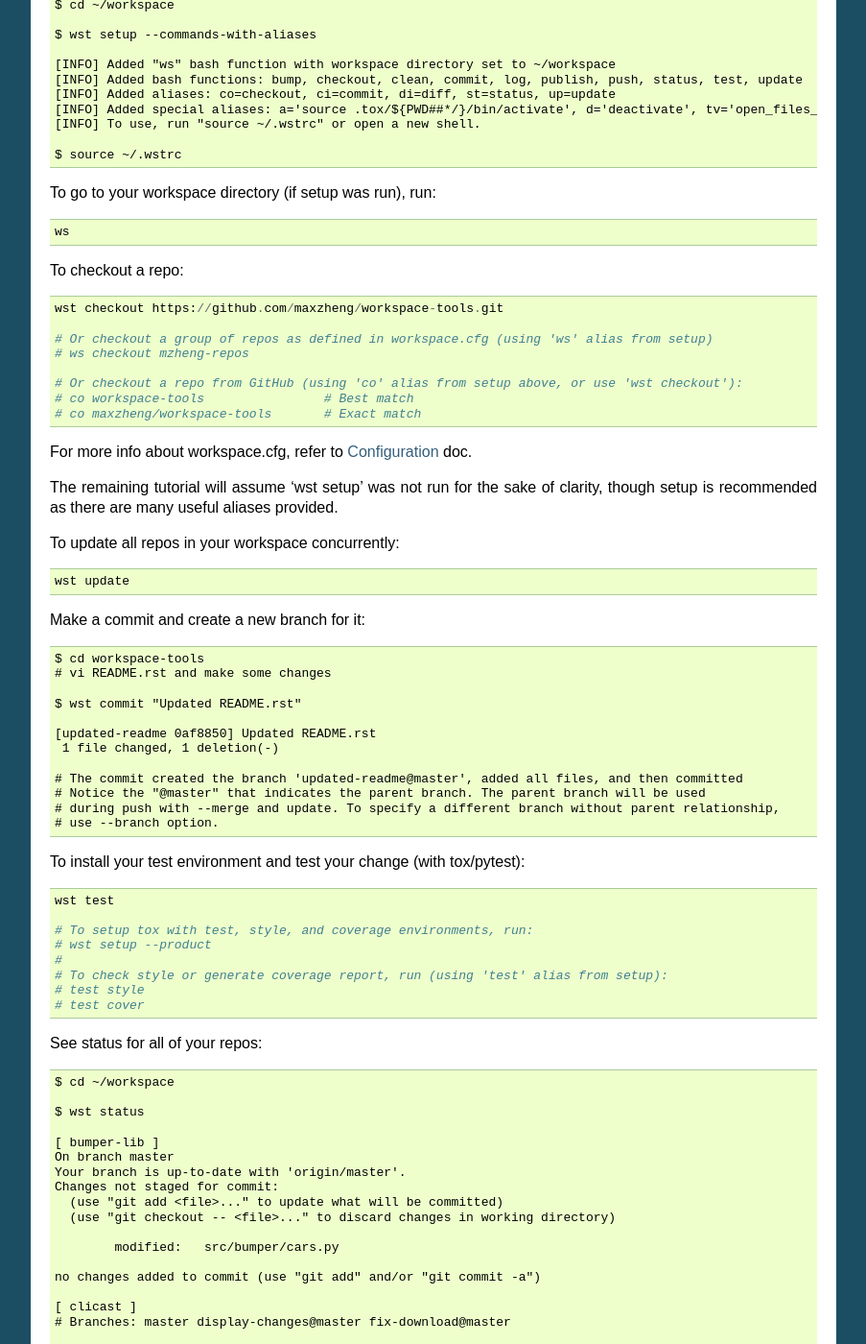
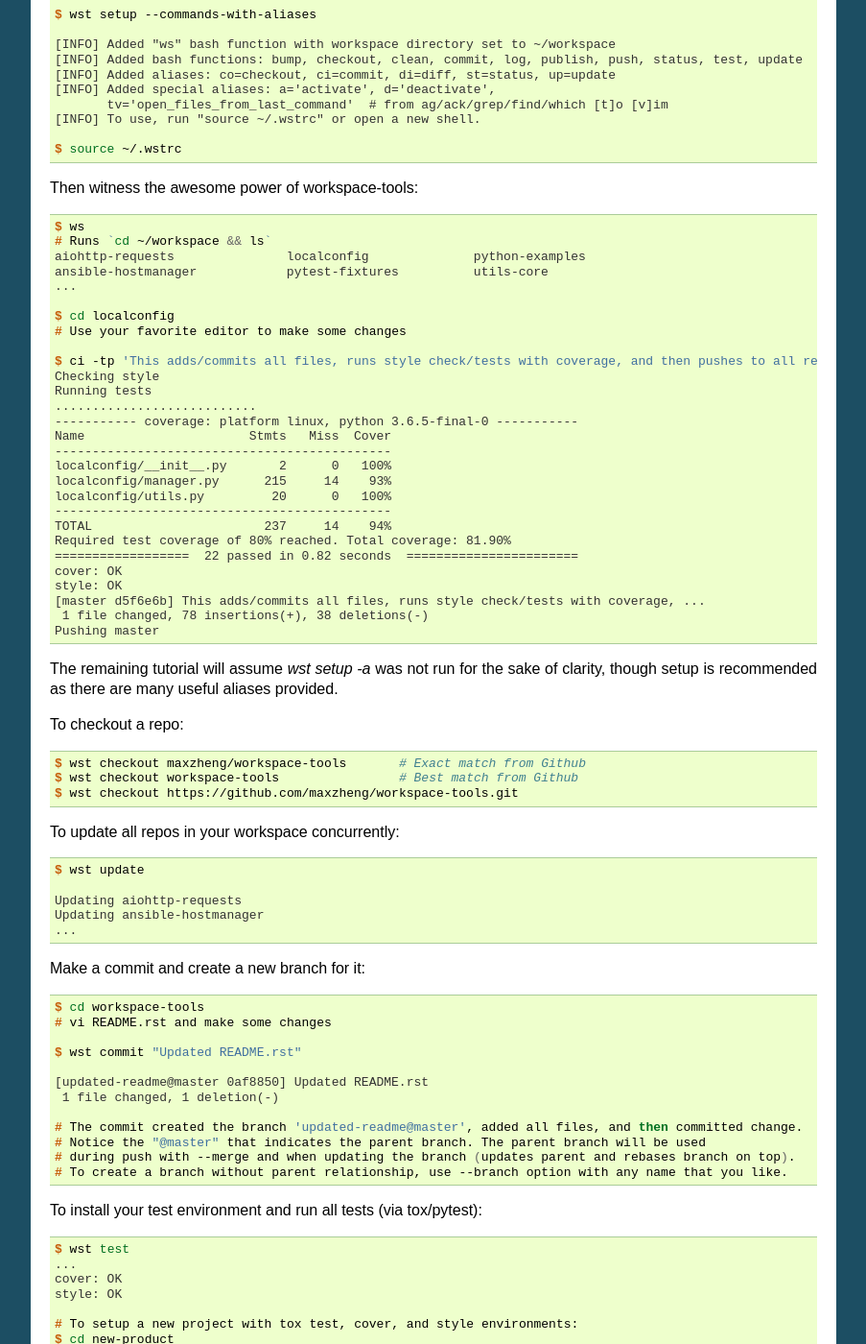
Before and after one commit to maxzheng/workspace-tools, a Sphinx documentation site: the page built from docs/README.rst, in a window 1280 px wide and 1400 px high, scrolled down 743 px. Shown: the whole window at 96% size, without its empty margins (198-1101 px from the left). Built offline with Sphinx 7.4.7, drawn with Linux system fonts in a browser that asks for light colours; some of the changed text lies outside the part shown.

Commit message:
Update README with better examples using new features

```diff
--- a/docs/README.rst
+++ b/docs/README.rst
@@ -9,27 +9,30 @@
 limited to what the author uses as, currently, it is foremost a personal tool to enhance the
 author's own productivity, but sharing it as others might find it useful.
 
+
 Overview
 ========
 
 * One tool to seamlessly manage / integrate all workspace tools, from setup to publish.
 * Simplified command execution for common workflow - just run one command, instead of many individual native ones.
-* Command execution is also smart / optimized - i.e. test command auto detects requirement changes to redevelop.
-* Path aware context commands that run across all checkouts - i.e. see status / diff for all repos.
-* Get the most out of other products by easily update your dependencies to the latest
-* Automatically install dependencies in editable mode for testing if configured
+* Command execution is also smart / optimized - e.g. test command auto detects requirement changes to redevelop.
+* Path aware context commands that run across all checkouts - e.g. see status / diff for all repos.
+* Get the most out of other products by easily updating your dependencies to the latest
 * Templates included to setup new product quickly
 * Support for multiple branches with child/parent relationship.
 * Cool and sensible shortcut aliases to help you do more by typing less - you will love "tv" [if you know ag]!
+
 
 Quick Start Tutorial
 ====================
 
 First, install it with::
 
-    $ pip install workspace-tools
+    pip install workspace-tools
 
-Second, optionally setup environment with bash functions/aliases::
+Second, optionally setup environment with bash functions/aliases:
+
+.. code-block:: console
 
     $ cd ~/workspace
 
@@ -38,64 +41,111 @@
     [INFO] Added "ws" bash function with workspace directory set to ~/workspace
     [INFO] Added bash functions: bump, checkout, clean, commit, log, publish, push, status, test, update
     [INFO] Added aliases: co=checkout, ci=commit, di=diff, st=status, up=update
-    [INFO] Added special aliases: a='source .tox/${PWD##*/}/bin/activate', d='deactivate', tv='open_files_from_last_command'  # from ag/ack/grep/find/which [t]o [v]im
+    [INFO] Added special aliases: a='activate', d='deactivate',
+           tv='open_files_from_last_command'  # from ag/ack/grep/find/which [t]o [v]im
     [INFO] To use, run "source ~/.wstrc" or open a new shell.
 
     $ source ~/.wstrc
 
-To go to your workspace directory (if setup was run), run::
+Then witness the awesome power of workspace-tools:
 
-    ws
+.. code-block:: console
 
-To checkout a repo::
+    $ ws
+    # Runs `cd ~/workspace && ls`
+    aiohttp-requests               localconfig              python-examples
+    ansible-hostmanager            pytest-fixtures          utils-core
+    ...
 
-    wst checkout https://github.com/maxzheng/workspace-tools.git
+    $ cd localconfig
+    # Use your favorite editor to make some changes
 
-    # Or checkout a group of repos as defined in workspace.cfg (using 'ws' alias from setup)
-    # ws checkout mzheng-repos
+    $ ci -tp 'This adds/commits all files, runs style check/tests with coverage, and then pushes to all remotes!'
+    Checking style
+    Running tests
+    ...........................
+    ----------- coverage: platform linux, python 3.6.5-final-0 -----------
+    Name                      Stmts   Miss  Cover
+    ---------------------------------------------
+    localconfig/__init__.py       2      0   100%
+    localconfig/manager.py      215     14    93%
+    localconfig/utils.py         20      0   100%
+    ---------------------------------------------
+    TOTAL                       237     14    94%
+    Required test coverage of 80% reached. Total coverage: 81.90%
+    ==================  22 passed in 0.82 seconds  =======================
+    cover: OK
+    style: OK
+    [master d5f6e6b] This adds/commits all files, runs style check/tests with coverage, ...
+     1 file changed, 78 insertions(+), 38 deletions(-)
+    Pushing master
 
-    # Or checkout a repo from GitHub (using 'co' alias from setup above, or use 'wst checkout'):
-    # co workspace-tools                # Best match
-    # co maxzheng/workspace-tools       # Exact match
-
-For more info about workspace.cfg, refer to Configuration_ doc.
-
-The remaining tutorial will assume 'wst setup' was not run for the sake of clarity, though setup is
+The remaining tutorial will assume `wst setup -a` was not run for the sake of clarity, though setup is
 recommended as there are many useful aliases provided.
 
-To update all repos in your workspace concurrently::
+To checkout a repo:
 
-    wst update
+.. code-block:: console
 
-Make a commit and create a new branch for it::
+    $ wst checkout maxzheng/workspace-tools       # Exact match from Github
+    $ wst checkout workspace-tools                # Best match from Github
+    $ wst checkout https://github.com/maxzheng/workspace-tools.git
+
+To update all repos in your workspace concurrently:
+
+.. code-block:: console
+
+    $ wst update
+
+    Updating aiohttp-requests
+    Updating ansible-hostmanager
+    ...
+
+Make a commit and create a new branch for it:
+
+.. code-block:: console
 
     $ cd workspace-tools
     # vi README.rst and make some changes
 
     $ wst commit "Updated README.rst"
 
-    [updated-readme 0af8850] Updated README.rst
+    [updated-readme@master 0af8850] Updated README.rst
      1 file changed, 1 deletion(-)
 
-    # The commit created the branch 'updated-readme@master', added all files, and then committed
+    # The commit created the branch 'updated-readme@master', added all files, and then committed change.
     # Notice the "@master" that indicates the parent branch. The parent branch will be used
-    # during push with --merge and update. To specify a different branch without parent relationship,
-    # use --branch option.
+    # during push with --merge and when updating the branch (updates parent and rebases branch on top).
+    # To create a branch without parent relationship, use --branch option with any name that you like.
 
-To install your test environment and test your change (with tox/pytest)::
+To install your test environment and run all tests (via tox/pytest):
 
-    wst test
+.. code-block:: console
 
-    # To setup tox with test, style, and coverage environments, run:
-    # wst setup --product
-    #
-    # To check style or generate coverage report, run (using 'test' alias from setup):
-    # test style
-    # test cover
+    $ wst test
+    ...
+    cover: OK
+    style: OK
 
-See status for all of your repos::
+    # To setup a new project with tox test, cover, and style environments:
+    $ cd new-product
+    $ wst setup --product
 
-    $ cd ~/workspace
+    # To check style or generate coverage report:
+    $ wst test style
+    $ wst test cover
+
+    # To run a specific test only:
+    $ wst test -k test_filter
+
+To see status for a single repo or all of your repos:
+
+.. code-block:: console
+
+    $ wst status
+    # Branches: updated-readme@master master
+
+    $ cd ..
 
     $ wst status
 
@@ -116,26 +166,10 @@
     [ workspace-tools ]
     # Branches: updated-readme@master master
 
-See diff for all of your repos::
 
-    $ wst diff
+To amend a change and push:
 
-    [ bumper-lib ]
-    diff --git a/src/bumper/cars.py b/src/bumper/cars.py
-    index d552c2c..2d7bd12 100644
-    --- a/src/bumper/cars.py
-    +++ b/src/bumper/cars.py
-    @@ -281,7 +281,7 @@ class AbstractBumper(object):
-       @classmethod
-        def requirements_for_changes(self, changes):
-           """
-      -      Parse changes for requirements
-      +      Parse changes for requirements.
-
-             :param list changes:
-           """
-
-And finally amend the change and push::
+.. code-block:: console
 
     $ cd workspace-tools
     # vi README.rst and make more changes
@@ -149,26 +183,32 @@
     # It will fail at push as you are not a committer, but the change was committed to branch,
     # and then merged into its parent branch (master).
 
-Or simply push the change in your current branch::
+Or simply push the change in your current branch:
 
-    wst push --merge
+.. code-block:: console
+
+    $ wst push --merge
 
     # This will update its parent branch (master), rebase branch with parent branch and merge into
     # parent branch if on child branch (child@parent) and then push.
     # Upon success, it will remove the local and remote branch if pushing from child branch.
 
-If you have multiple upstream branches (defined by config [merge] branches) that you need to merge your change into, use auto merge::
+If you have multiple upstream branches (defined by merge config in ~/.config/workspace.cfg) that you need to merge
+your change into, use auto merge:
+
+.. code-block:: console
 
     # Assuming you are currently on 3.2.x branch and have these branches: 3.3.x, master
-    wst merge --all
+    $ wst merge --all
 
     [INFO] Merging 3.2.x into 3.3.x
     [INFO] Pushing 3.3.x
     [INFO] Merging 3.3.x into master
     [INFO] Pushing master
 
+If you have pinned your dependency requirements and want to update to latest version:
 
-If you have pinned your dependency requirements and want to update to latest version::
+.. code-block:: console
 
     $ wst bump
 
@@ -179,13 +219,14 @@
     [bump ac06160] Require remoteconfig==0.2.4, requests==2.6.0
      1 file changed, 2 insertions(+), 2 deletions(-)
 
-    # Or bump a defined group of products as defined in workspace.cfg
-    # wst bump mzheng
-    #
-    # Or to a specific version (why not just vi? This validates the version for you and pulls in the changelog)
-    # wst bump requests==2.5.1
+    # To bump to a specific version (why not just vi? This validates the version for you and pulls in the changelog)
+    $ wst bump requests==2.5.1
 
-Now you are ready to try out the other commands yourself::
+Now you are ready to try out the other commands yourself:
+
+.. code-block:: console
+
+    $ wst -h
 
     usage: wst [-h] [-v] [--debug] <sub-command> ...
 
```
Also changed, not shown: other parts of docs/README.rst (+3 -0 lines), 2 other files.
